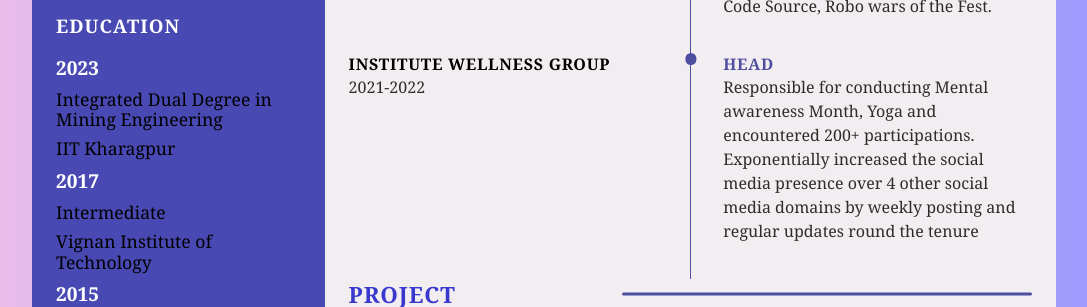
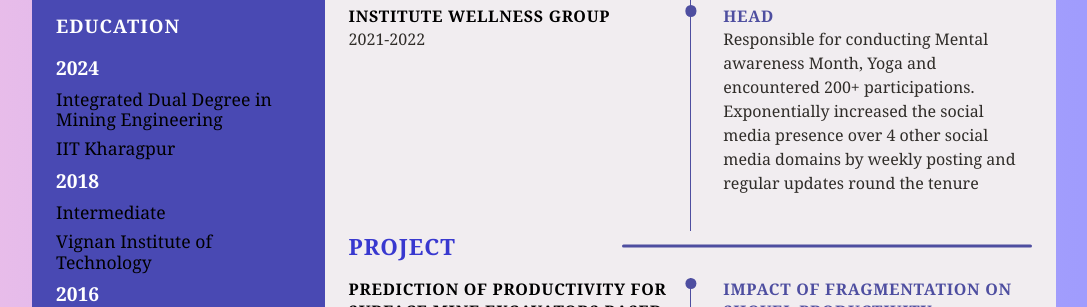
Before and after one commit to Teresa-Gangavarapu/Mona-Responsive-CV, a plain HTML site: page index.html in a window 1280 px wide. Shown: the part 645-952 px from the top of the page, without its empty margins (96-1183 px from the left). Drawn offline with Linux system fonts and the light colour scheme.

Commit message:
Update index.html

```diff
--- a/index.html
+++ b/index.html
@@ -54,19 +54,19 @@
                         <h3 class="main-title">Education</h3>
                         <ul>
                             <li>
-                                <h4 class="sub_title">2023</h4>
+                                <h4 class="sub_title">2024</h4>
                                 <p class="para_2">Integrated Dual Degree in Mining Engineering</p>
                                 <p class="para_2">IIT Kharagpur</p>
 
                             </li>
                             <li>
-                                <h4 class="sub_title">2017</h4>
+                                <h4 class="sub_title">2018</h4>
                                 <p class="para_2">Intermediate</p>
                                 <p class="para_2">Vignan Institute of Technology</p>
 
                             </li>
                             <li>
-                                <h4 class="sub_title">2015</h4>
+                                <h4 class="sub_title">2016</h4>
                                 <p class="para_2">SSC</p>
                                 <p class="para_2">Sri Chaitanya School</p>
 
@@ -160,7 +160,6 @@
                         I am patience learner and quick grasper and my strength is I love pushing the edge and learning every aspect of the new things.
                         I’ve always preferred to work in groups and find that my collaborative nature is one of my strongest attributes.
                         I believe that my greatest strength is the ability to solve problems quickly and efficiently.
-                        My weakness is I tend to want to take on complete projects all on my own without any outside help. I struggle with negative criticism
 
                     </p>
                     <section class="por">
```
